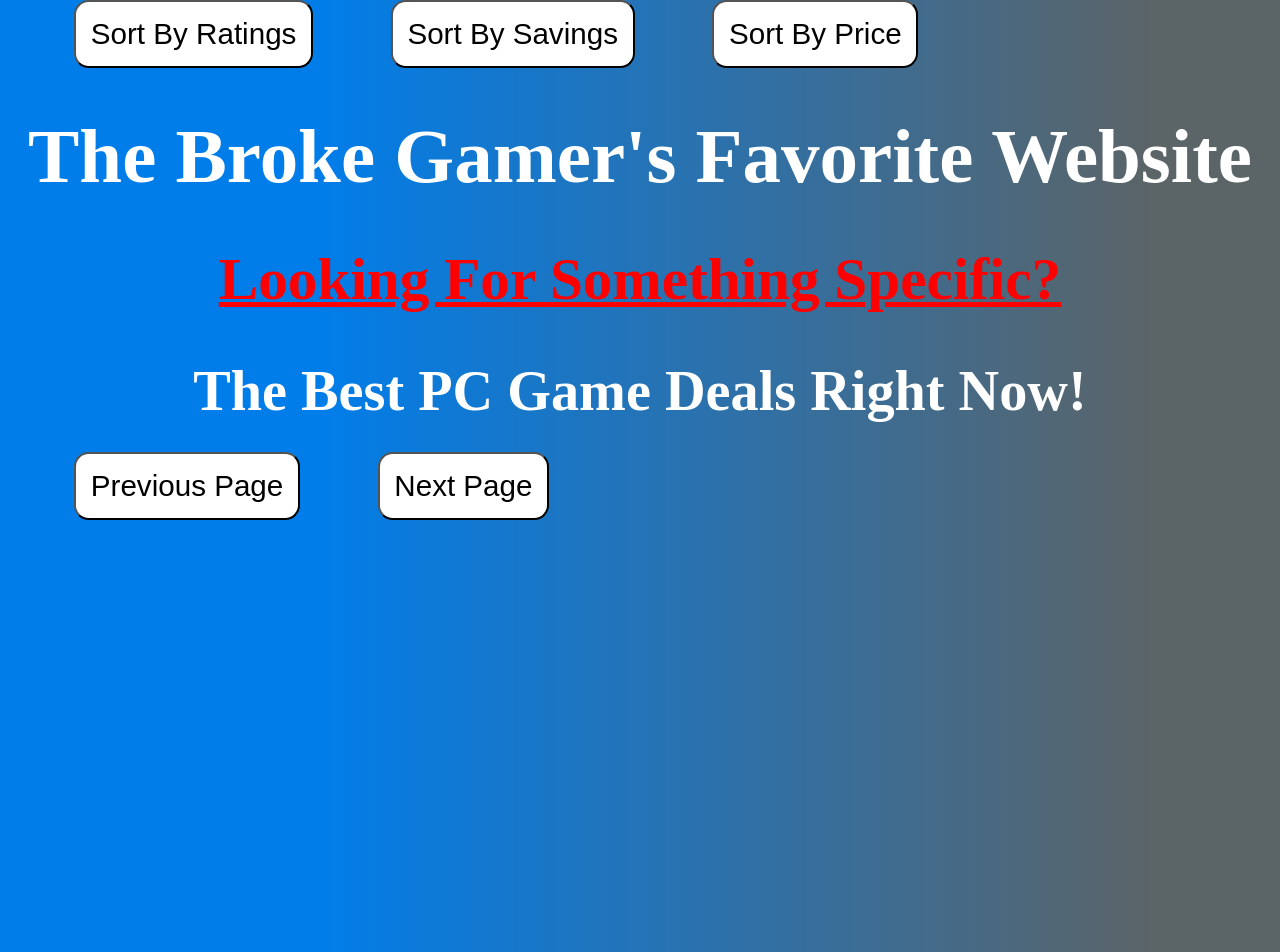
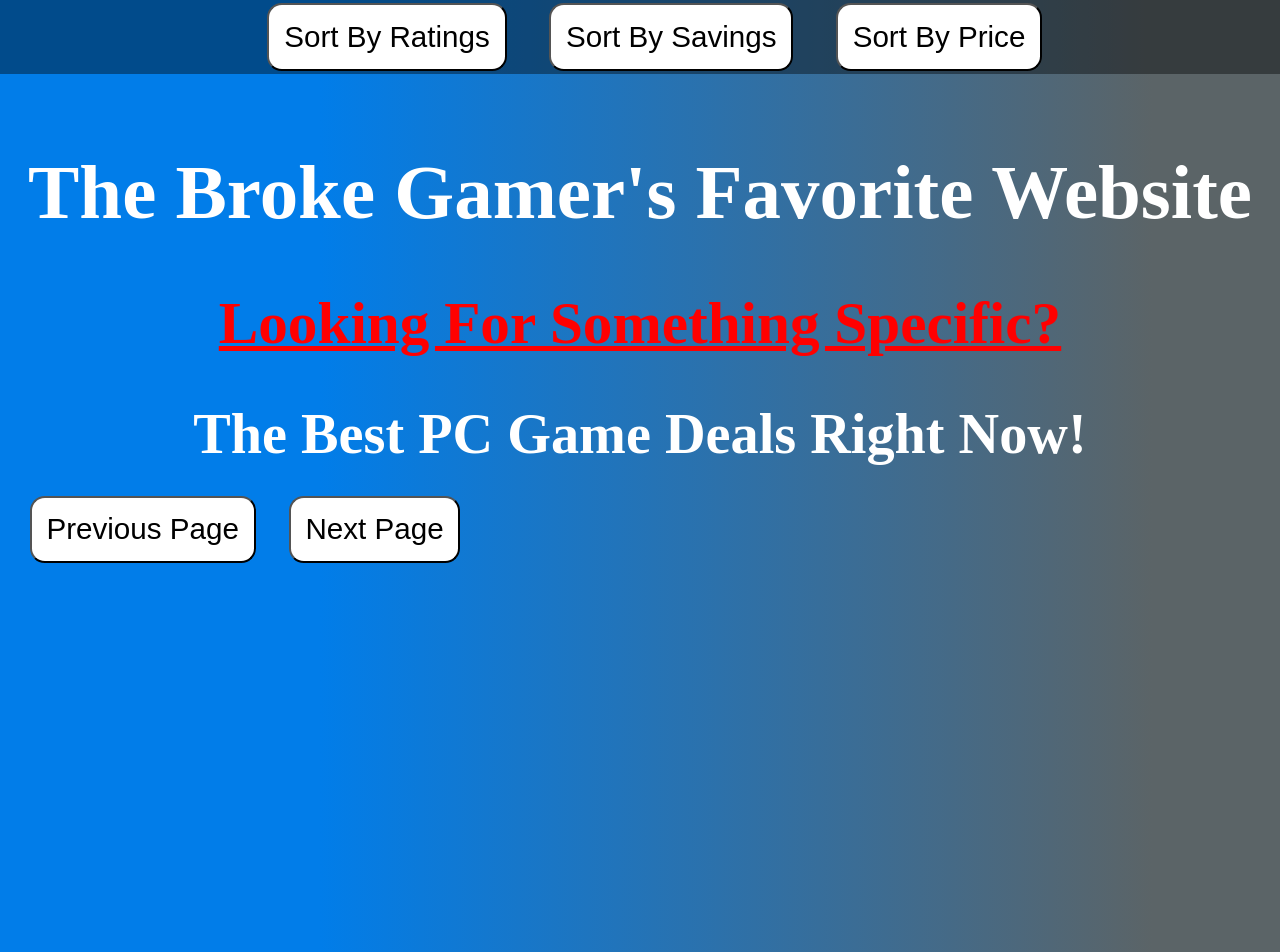
Before and after one commit to staten-island-tech/api-project-moallen, a website built with Parcel: page src/index.html in a window 1280 px wide. Shown: the top 952 px of the page. Built offline with nearby package versions, Linux system fonts and the light colour scheme; no server answers.

Commit message:
scss fixes

```diff
--- a/src/index.html
+++ b/src/index.html
@@ -10,9 +10,16 @@
     <link rel="stylesheet" href="scss/style.scss" />
   </head>
   <body>
-    <button class="btn">Sort By Ratings</button>
-    <button class="btn">Sort By Savings</button>
-    <button class="btn">Sort By Price</button>
+
+  <div class="navbar">
+      <div class="nav-links">
+          <button href="" class="btn nav-links-home">Sort By Ratings</button>
+          <button href="" class="btn nav-links-planning">Sort By Savings</button>
+          <button href="" class="btn nav-links-destinations"> Sort By Price</button>
+      </div>
+
+  </div>
+
 
     <h1 class="header">The Broke Gamer's Favorite Website</h1>
     <h2 class="search-header">
@@ -25,7 +32,8 @@
     <button href="" class="btn" id="next-button">Next Page</button>
     <section></section>
     <section class="games-grid">
-    <!-- <div class="games-card"> -->
+
+    <div class="games-card">
         <div class="games-card-front">
           <img
             src=""
@@ -52,6 +60,7 @@
           </div>
         </div>
       </div>
+
     </section>
 
 
--- /dev/null
+++ b/src/scss/_btn-navbar.scss
@@ -0,0 +1,27 @@
+.navbar {
+  font-size: 3.5rem;
+  text-decoration: none;
+  width: 100%;
+  text-align: center;
+  //background-color: rebeccapurple;
+  margin: 0;
+  display: inline-block;
+  background-color: rgba(0, 0, 0, 0.404);
+
+  z-index: 2;
+}
+.nav-links {
+  height: 5rem;
+}
+.btn {
+  margin-left: 2rem;
+  color: black;
+  transition: all 0.5s;
+  background-color: white;
+  border-radius: 1rem;
+  padding: 1rem;
+  font-size: 2rem;
+}
+.btn:hover {
+  transform: scale(1.2);
+}
--- a/src/scss/style.scss
+++ b/src/scss/style.scss
@@ -1,4 +1,5 @@
 @use "_search.scss";
+@use "btn-navbar";
 html,
 body {
   box-sizing: border-box;
@@ -15,25 +16,13 @@ body {
 }
 
 section {
-  height: 100%;
-}
-.btn {
-  margin-left: 5rem;
-  color: black;
-  transition: all 0.5s;
-  background-color: white;
-  border-radius: 1rem;
-  padding: 1rem;
-  font-size: 2rem;
-}
-.btn:hover {
-  transform: scale(1.2);
+  height: 75%;
 }
 
 .header {
   font-size: 5.2rem;
 
-  margin: 3rem auto;
+  margin-top: 5rem;
   text-align: center;
 }
 .subheader {
@@ -41,13 +30,15 @@ section {
   text-align: center;
   font-size: 3.8rem;
 }
+
 .games-grid {
   display: flex;
   flex-wrap: wrap;
-  justify-content: space-around;
+  justify-content: center;
   width: 90vw;
   height: 100%;
-  margin: 1rem auto;
+  margin: auto;
+  margin-bottom: 5rem;
   padding: 2rem auto;
   align-items: center;
 }
@@ -55,9 +46,9 @@ section {
 .games-card {
   height: 30vh;
   width: 25vw;
-
   position: relative;
-  margin: 3rem auto;
+  margin: auto;
+  margin-bottom: 15rem;
   transition: all 1s;
 }
 .games-card-front {
@@ -66,32 +57,29 @@ section {
   height: 100%;
   top: 0;
   left: 0;
-
   background-position: center;
   z-index: 3;
-
   transition: all 1s;
 }
 .poster {
   width: 100%;
-  height: fit-content;
-  border-radius: 5rem;
+  height: 50%;
 }
 .games-card-back {
   position: absolute;
-  top: 0;
+  top: 10rem;
   left: 0;
   z-index: 1;
-  display: none;
+  display: flex;
   flex-direction: column;
   justify-content: space-around;
   align-items: center;
   color: white;
-  background-color: rgba(33, 33, 33, 0.8);
-  border-radius: 5rem;
+  background-color: rgba(33, 33, 33, 0.911);
   width: 100%;
-  height: 9.2rem;
+  height: fit-content;
   transition: all 1s;
+  margin-bottom: 5rem;
 }
 .games-card-header {
   font-size: 2rem;
@@ -108,7 +96,7 @@ section {
 
 .games-genres {
   font-size: 1.5rem;
-  padding: 1rem 2rem;
+  padding: 1rem 1rem;
   display: flex;
   width: 100%;
   justify-content: space-around;
```
